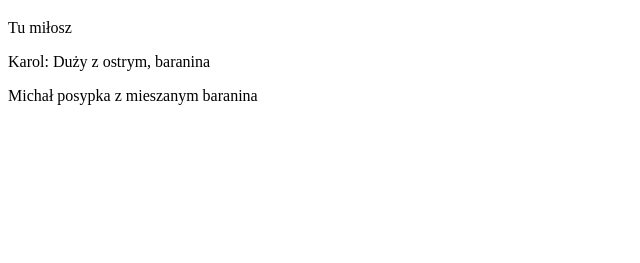
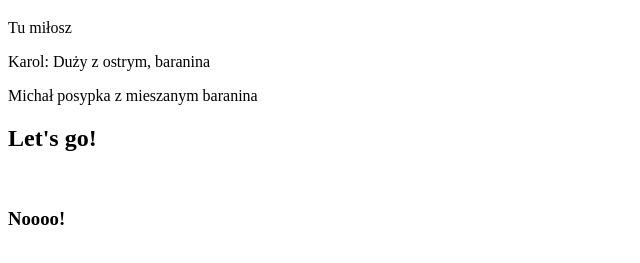
Before and after one commit to CruderCypress98/mkm, a plain HTML site: page index.html in a window 1280 px wide. Shown: the part 61-324 px from the top of the page, without its empty margins (0-640 px from the left). Drawn offline with Linux system fonts and the light colour scheme.

Commit message:
Karol's commit

```diff
--- a/index.html
+++ b/index.html
@@ -11,5 +11,18 @@
     <p>Tu miłosz</p>
     <p>Karol: Duży z ostrym, baranina</p>
     <p>Michał posypka z mieszanym baranina</p>
+    <h2>Let's go!</h2>
+    <br>
+    <h3>Noooo!</h3>
+
+
+
+
+
+
+
+
+
+
 </body>
 </html>
```
